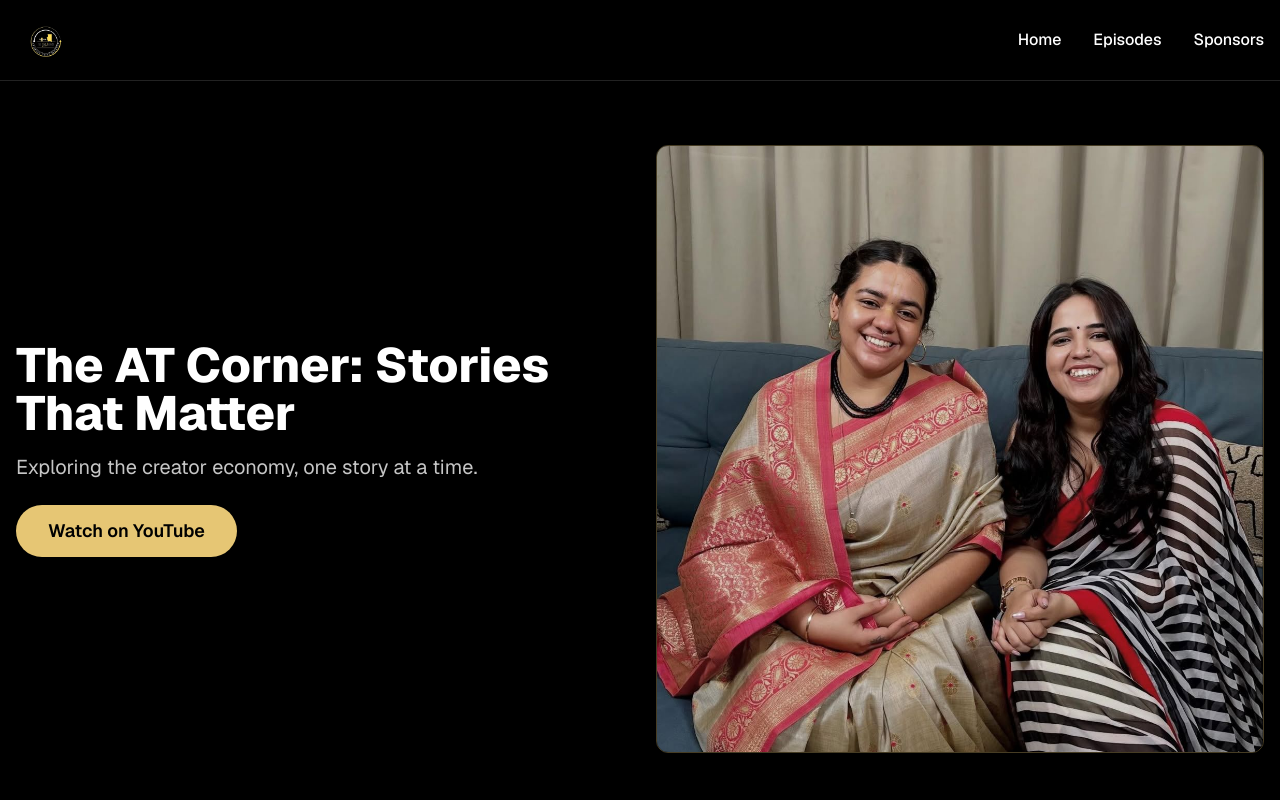
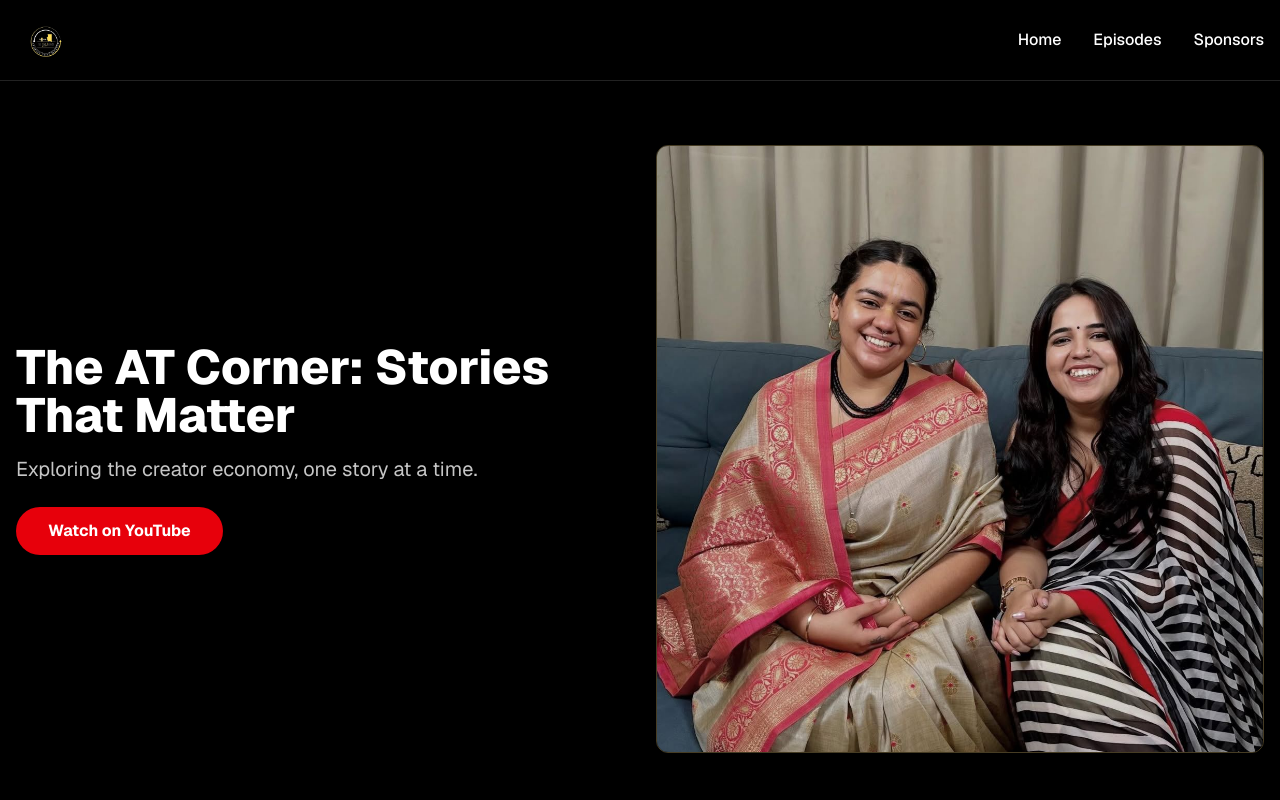
Before and after one commit to rithikmanglani/tac-website, a Next.js app: page / in a window 1280 px wide. Shown: the top 800 px of the page. Built offline with nearby package versions, Linux system fonts and the light colour scheme.

Commit message:
added YouTube button

```diff
--- a/app/page.tsx
+++ b/app/page.tsx
@@ -70,16 +70,12 @@ export default function Home() {
             </p>
             {/* YouTube main button */}
             <a
-              href="#"
+              href="https://youtube.com/@theatcornerstories?si=Ce0tnbQ3cYpzuoa6"
               target="_blank"
               rel="noopener noreferrer"
+              className="bg-red-600 text-white font-bold rounded-full px-8 py-3 hover:bg-red-700 transition-colors"
             >
-              <span
-                className="inline-block px-8 py-3 bg-[#E6C674] text-black text-lg font-semibold rounded-full shadow transition-colors hover:bg-[#d4b462] cursor-pointer"
-                style={{ textDecoration: 'none' }}
-              >
-                Watch on YouTube
-              </span>
+              Watch on YouTube
             </a>
           </div>
           {/* Right column: Embla Carousel */}
```
